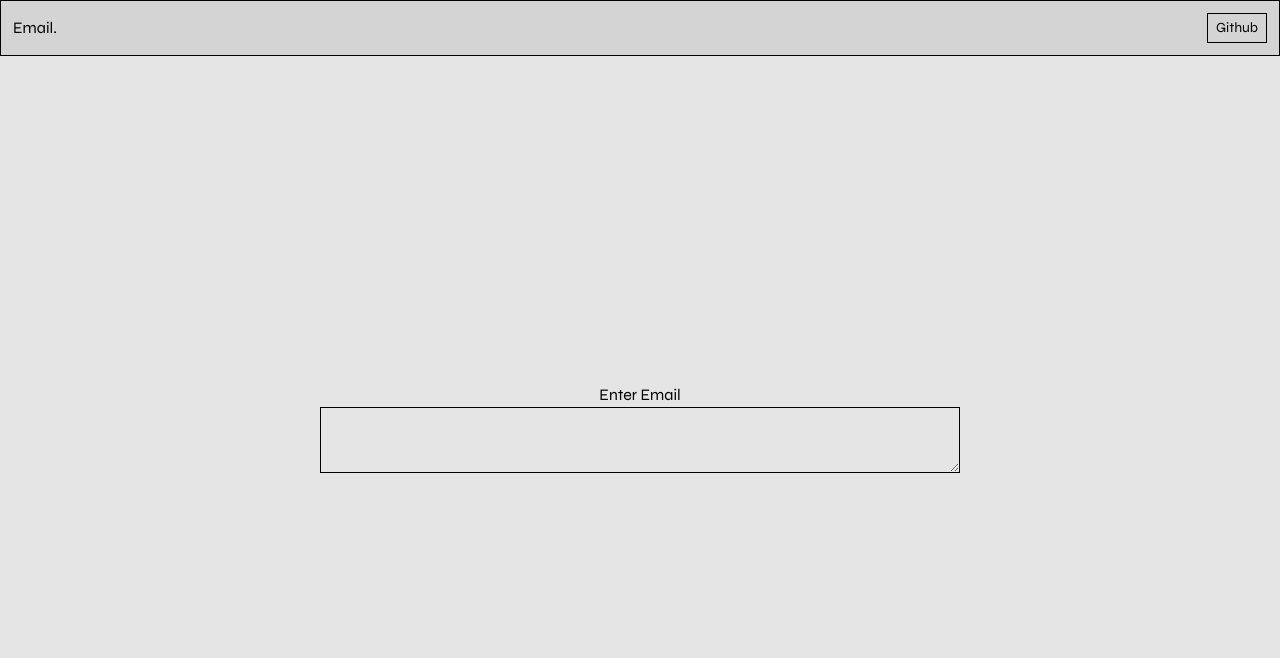
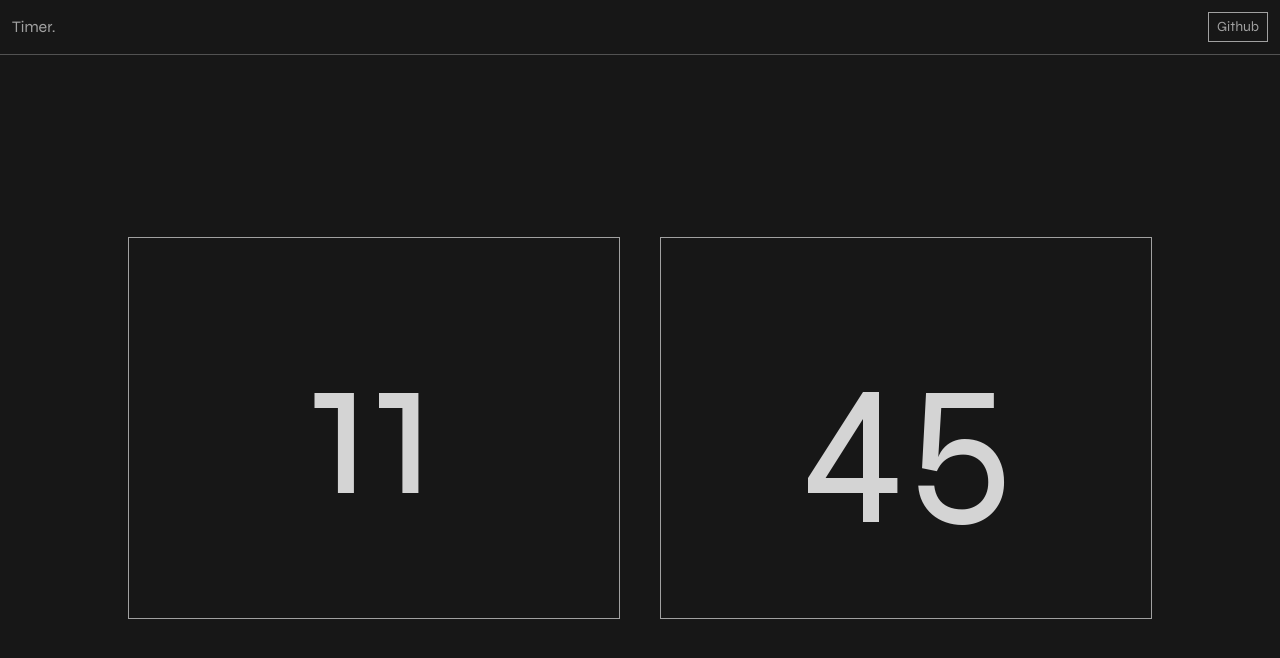
Before and after one commit to limitlez2020/timer-app, a Next.js app: page / in a window 1280 px wide. Shown: the top 658 px of the page. Built offline with nearby package versions, Linux system fonts and the light colour scheme.

Commit message:
Changed the app to a timer app -- implemented the basic UI of the time (hour and minute)

```diff
--- a/app/components/NavBar.js
+++ b/app/components/NavBar.js
@@ -2,8 +2,8 @@ import Link from "next/link"
 
 export default function NavBar() {
   return (
-    <div className="flex w-full py-3 px-3 border items-center justify-between gap-20">
-      <p>Email.</p>
+    <div className="flex w-full py-3 px-3 border-b border-neutral-600 items-center justify-between gap-20 text-neutral-400">
+      <p>Timer.</p>
       <Link href={"https://github.com/limitlez2020"} target="_blank">
         <button className="flex py-1 px-2 border text-sm cursor-pointer">
           Github
--- a/app/page.js
+++ b/app/page.js
@@ -5,14 +5,23 @@ import NavBar from "./components/NavBar";
 
 export default function Home() {
   return (
-    <div className="flex flex-col w-full h-screen min-h-full bg-neutral-300 justify-center">
+    <div className="flex flex-col w-full h-screen min-h-full bg-neutral-900 justify-center">
       {/* NavBar: */}
       <NavBar/>
 
       {/* Body: */}
-      <div className="flex flex-col w-full h-full bg-neutral-200 justify-center items-center">
-        Enter Email
-        <textarea className="w-1/2 border p-2"/>
+      <div className="flex flex-col w-full h-full bg-neutral-900 justify-center items-center">
+        {/* Time: */}
+        <div className="flex justify-between gap-10 w-4/5 text-neutral-300">
+          {/* Hour: */}
+          <div className="flex justify-center items-center w-1/2 py-10 text-[200px] border border-neutral-400">
+            11
+          </div>
+          {/* Minute: */}
+          <div className="flex justify-center items-center w-1/2 py-10 text-[200px] border border-neutral-400">
+            45
+          </div>
+        </div>
       </div>
     </div>
   );
```
